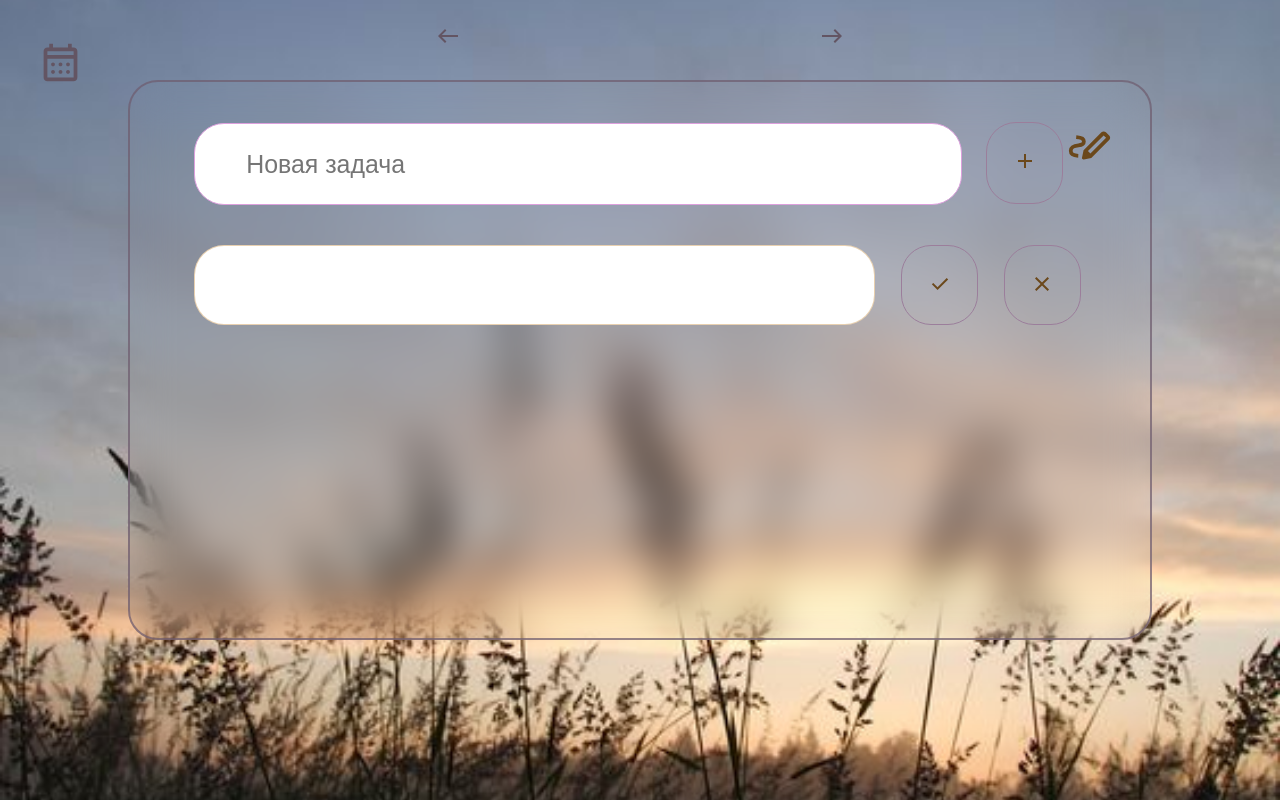
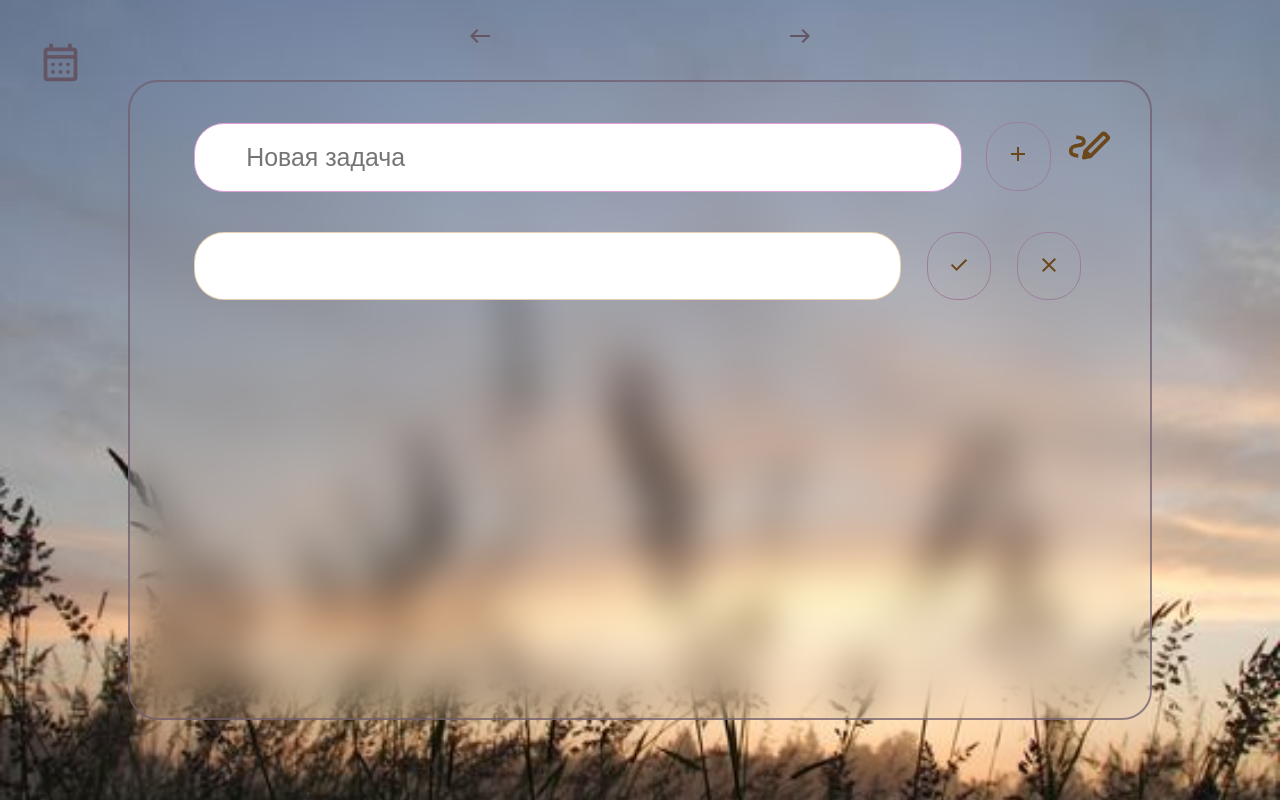
Before and after one commit to jullinny/todo, a plain HTML site: page tasks.html in a window 1280 px wide. Both pictures are taken after a click on the button 1024 px from the left and 163 px from the top of the page. Drawn offline with Linux system fonts and the light colour scheme.

Commit message:
correct adaptive

```diff
--- a/css/style.css
+++ b/css/style.css
@@ -184,11 +184,12 @@ body {
 }
 .tasks__data-text {
   color: rgb(73, 62, 73);
-  width: 25vw;
+  width: 20vw;
+  text-align: center;
 }
 .tasks__inner {
   width: 80vw;
-  height: 70vh;
+  height: 80vh;
   margin: 0 auto;
   border: 2px solid rgba(110, 93, 110, 0.719);
   border-radius: 30px;
@@ -196,7 +197,7 @@ body {
   padding: 5vh 5vw;
 }
 .tasks input {
-  padding: 2vw;
+  padding: 1.5vw;
   padding-left: 4vw;
   border-radius: 30px;
   width: 60vw;
@@ -207,7 +208,7 @@ body {
 .tasks__btn-add {
   margin-left: 20px;
   font-size: calc(14px + 6 * (100vw - 320px) / 880);
-  padding: 2vw;
+  padding: 1.5vw;
   border-radius: 30px;
   background-color: transparent;
   border: 1px solid rgb(155, 126, 155);
@@ -243,7 +244,7 @@ body {
   padding-right: 5px;
 }
 .tasks__item button {
-  padding: 2vw;
+  padding: 1.5vw;
   border-radius: 30px;
   background-color: transparent;
   border: 1px solid rgb(155, 126, 155);
@@ -261,7 +262,7 @@ body {
   width: 60vw;
   font-size: calc(14px + 6 * (100vw - 320px) / 880);
   font-weight: 600;
-  padding: 2vw 3vw;
+  padding: 1.5vw 2vw;
   border-radius: 30px;
   background-color: #fff;
   color: rgb(107, 72, 27);
@@ -309,7 +310,7 @@ body {
 }
 .posts__form {
   width: 80vw;
-  height: 77vh;
+  height: 80vh;
   margin: 0 auto;
   border: 2px solid rgba(110, 93, 110, 0.719);
   border-radius: 30px;
@@ -393,6 +394,7 @@ body {
   }
   .tasks__inner {
     width: 90vw;
+    height: 70vh;
     padding: 2vh 3vw;
   }
   .tasks__data {
@@ -431,6 +433,7 @@ body {
   }
   .posts__form {
     width: 90vw;
+    height: 77vh;
     padding: 2vh 3vw;
   }
 }/*# sourceMappingURL=style.css.map */
```
